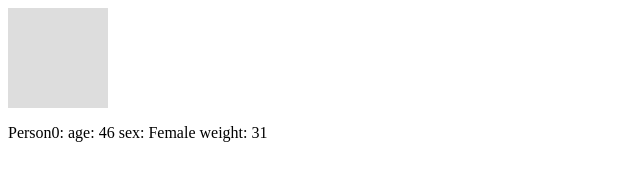
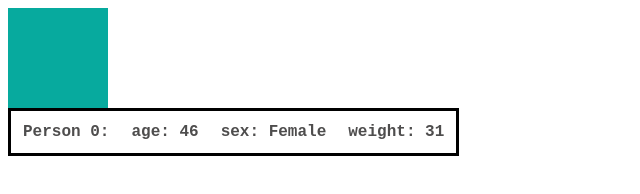
Before and after one commit to mliq/prime_peer_jq_01, a plain HTML site: page index.html in a window 1280 px wide. Both pictures are taken after a click on the element 58 px from the left and 58 px from the top of the page. Shown: the whole page, without its empty margins (0-640 px from the left). Drawn offline with nearby package versions, Linux system fonts and the light colour scheme.

Commit message:
Hard Mode complete.

```diff
--- a/index.html
+++ b/index.html
@@ -12,6 +12,6 @@
 	<body>
 
 		<div id="someButton"></div>
-    <div id="people"></div>
+    <table id="people"></table>
 	</body>
 </html>
--- a/prime_peer_jq_01.js
+++ b/prime_peer_jq_01.js
@@ -26,7 +26,9 @@ $(document).ready(function(){
     // Create person on button click
     peopleArray[i] = new Person(randomNumber(1,100), randomNumber(1,2), randomNumber(1,100));
     // Append a person
-    $("#people").prepend("<p>Person" + i + ": " + " age: " + peopleArray[i].age + " sex: " + peopleArray[i].sex + " weight: " + peopleArray[i].weight + "</p>");
+    $("#people").append("<tr id='homies'><td>Person " + i + ": </td>" + "<td> age: " + peopleArray[i].age + "</td>" + "<td> sex: " + peopleArray[i].sex + "</td>" + "<td> weight: " + peopleArray[i].weight + "</td></p>");
+
+
     i++;
   });
 });
--- a/stylesheet.css
+++ b/stylesheet.css
@@ -1,5 +1,26 @@
 #someButton {
-background-color: #DDDDDD;
+background-color: #07AA9E;
 width: 100px;
 height: 100px;
 }
+
+#homies {
+  font-family: "Shift", monospace;
+  color: #4E4D4D;
+  font-size: 16px;
+  font-weight: bold;
+}
+
+#people {
+    border: 3px solid black;
+  }
+
+#someButton:hover{
+  background: #337277;
+  border: black;
+  box-shadow: 0px 0px 0px #777;
+}
+
+td {
+  padding: 10px;
+}
```
